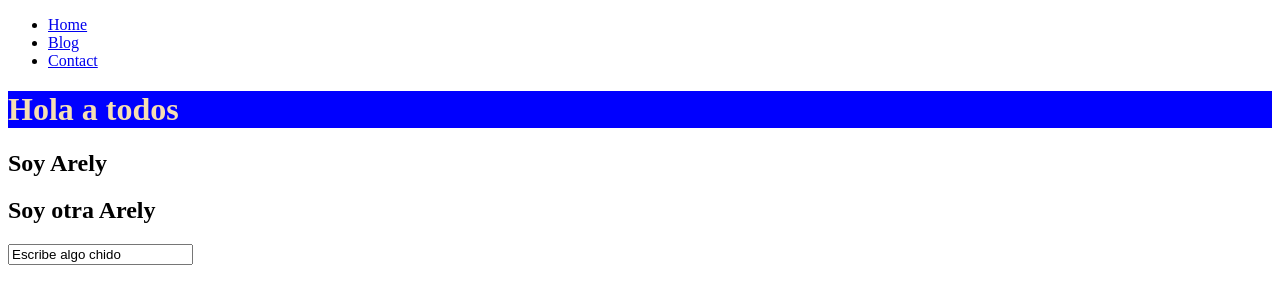
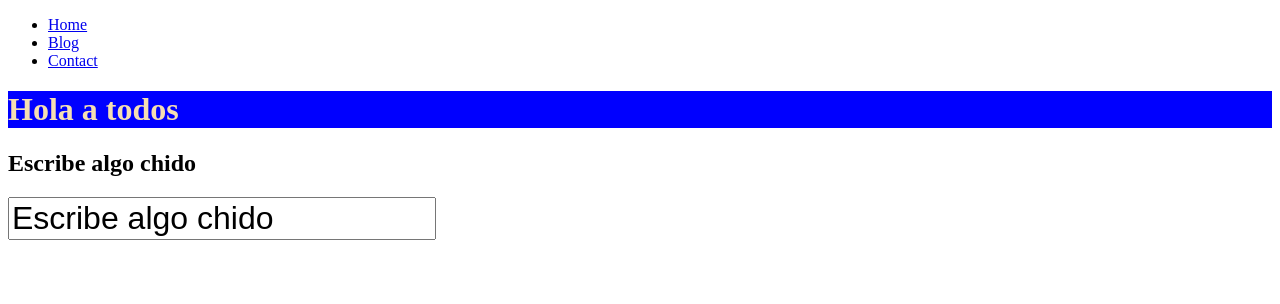
Before and after one commit to arelys25/curso-vue.js, a Vue app: page / in a window 1280 px wide. Shown: the top 304 px of the page. Built offline with nearby package versions, Linux system fonts and the light colour scheme.

Commit message:
v-model sirve para hacer las variables dinamicas

```diff
--- a/src/App.vue
+++ b/src/App.vue
@@ -8,14 +8,10 @@
     <HeaderComponent></HeaderComponent>
     <h1 class="title">Hola a todos</h1>
 
-    <!-- hacer que el id se obtenga de una variable con v-bind -->
-    <h2 v-bind:id="myId">Soy Arely</h2>
+    <h2>{{ myValue }}</h2>
 
-    <!-- forma abreviada de hacer v-bind ':' -->
-    <h2 :id="myId2">Soy otra Arely</h2>
-
-    <!-- otra forma de usar v-bind, para obtener el value de una variable  -->
-    <input type="text" :value="myValue">
+    <!-- v-model ayuda a que, cuando se modifique el input, también se modifique el valor de la variable (que sea dinámica) -->
+    <input type="text" v-model="myValue">
 
   </div>
 </template>
@@ -24,8 +20,6 @@
   import { ref } from 'vue';
   import HeaderComponent from './components/HeaderComponent.vue';
 
-  const myId = 'patata';
-  const myId2 = 'pepino';
   const myValue = ref("Escribe algo chido")
 
 
@@ -37,4 +31,8 @@
     background-color: blue;
     color: wheat;
   }
+
+  input {
+    font-size: 2em;
+  }
 </style>
```
